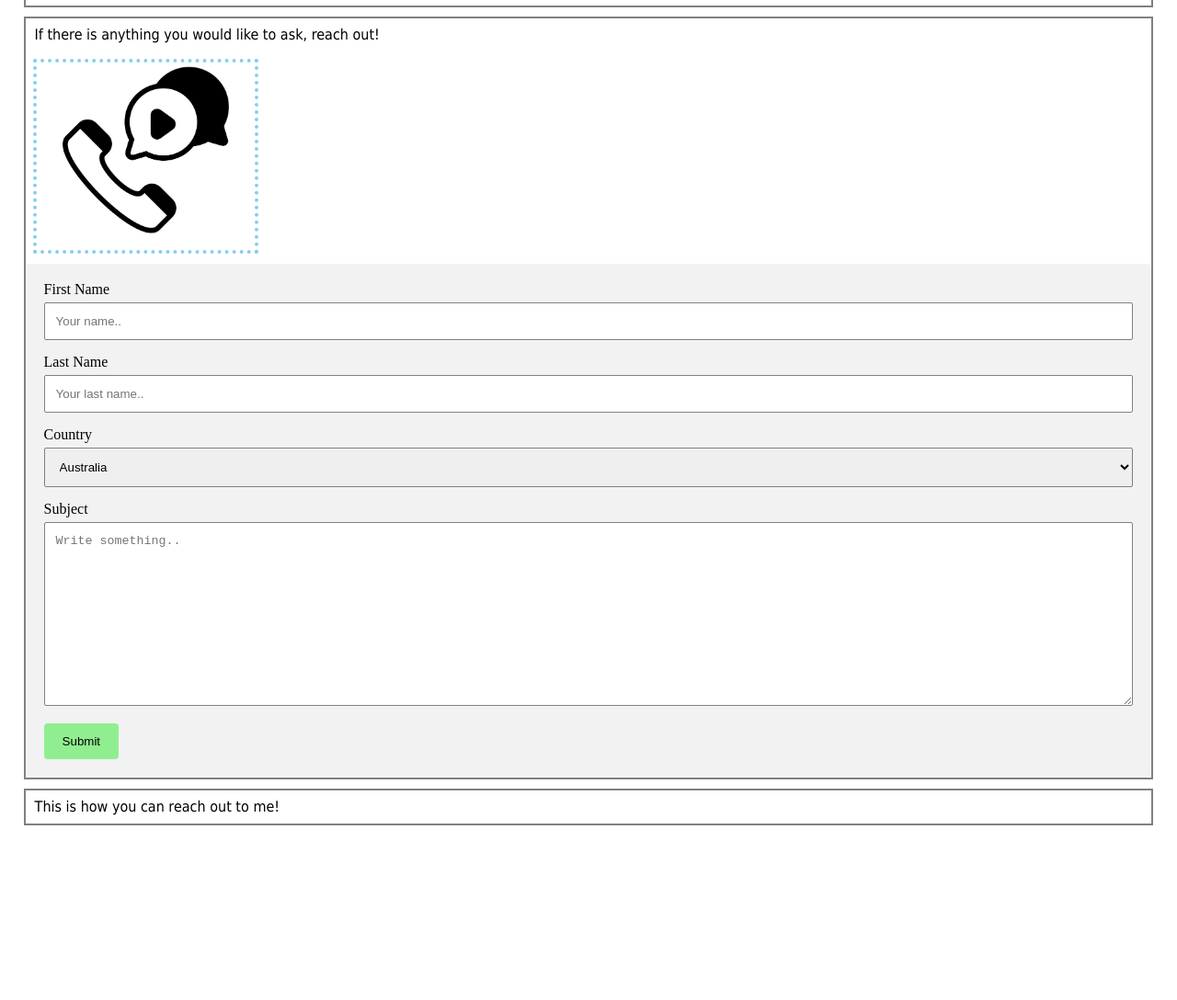
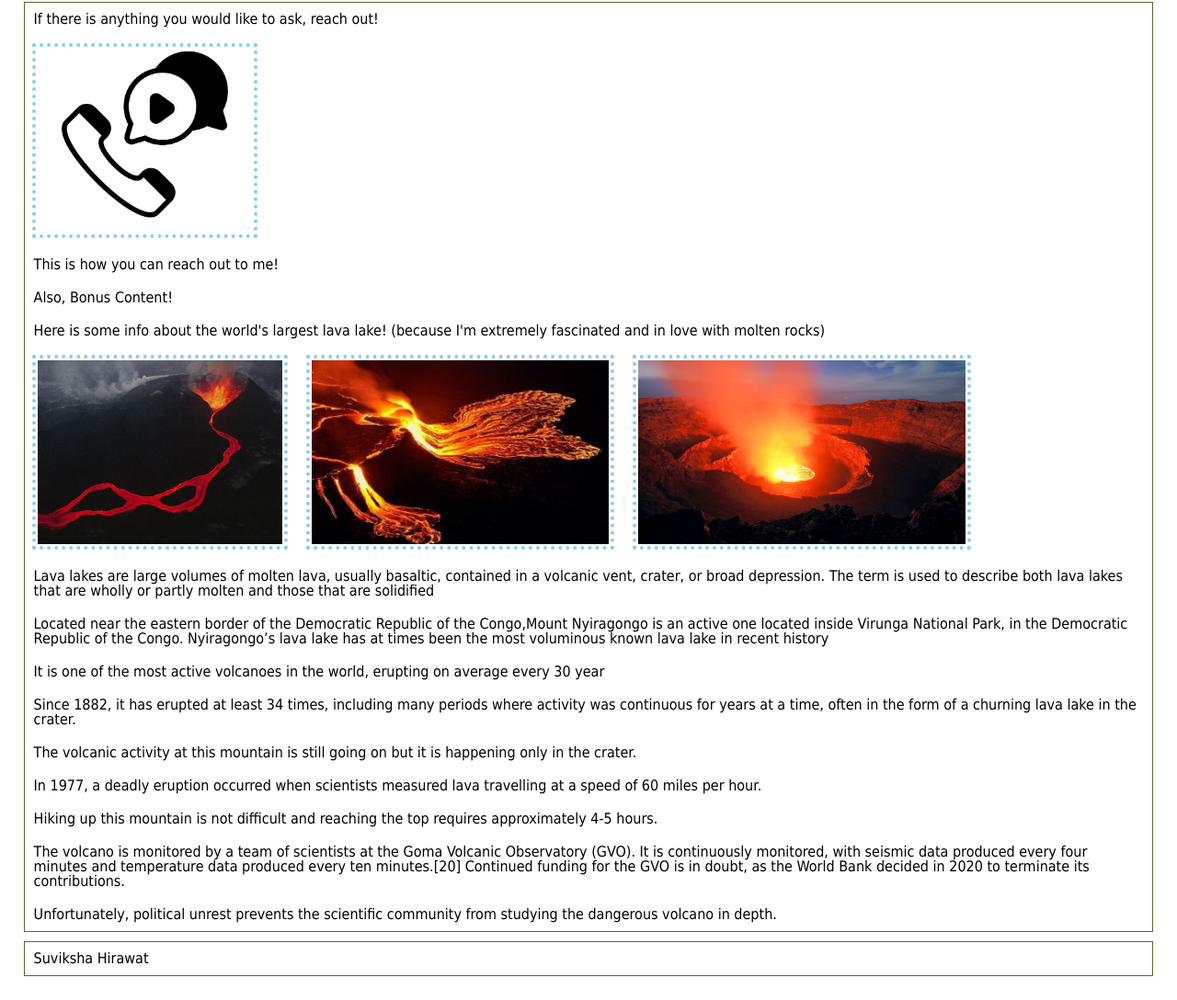
Before and after one commit to SuvikshaHirawat/resubmission-project_checkpoint, a plain HTML site: page contact.html in a window 1280 px wide. Shown: the part 166-1254 px from the top of the page at 92% size. Before the commit the page ends 1099 px from the top, so only its background shows below. Drawn offline with Linux system fonts and the light colour scheme.

Commit message:
Add files via upload

```diff
--- a/contact.html
+++ b/contact.html
@@ -27,38 +27,31 @@
     <main id="main">
         <p>If there is anything you would like to ask, reach out! </p>
 
-        <img src = "images/contact.png" alt="phone icon" width="200"/>
+        <img src = "images/contact.png" alt="" width="200"/>
+        <p> This is how you can reach out to me!</p>
 
-        <!-- contact form -->
-        <div class="container">
-            <form action="action_page.php">
+        <h2>Also, Bonus Content!</h2>
 
-              <label for="fname">First Name</label>
-              <input type="text" id="fname" name="firstname" placeholder="Your name..">
+        <p>Here is some info about the world's largest lava lake!
+        (because I'm extremely fascinated and in love with molten rocks)</p>
 
-              <label for="lname">Last Name</label>
-              <input type="text" id="lname" name="lastname" placeholder="Your last name..">
+        <img src = "images/v_1.jpg" alt= "lava flowing into a river down the side of Mount Nyiragongo Lava Lake" width="200"/>
+        <img src = "images/v_2.jpg" alt= "lava overflowing from Mount Nyiragongo Lava Lake" width="200"/>
+        <img src = "images/v_3.jpg" alt= "bird's view of Mount Nyiragongo Lava Lake" width="200"/>
 
-              <label for="country">Country</label>
-              <select id="country" name="country">
-                <option value="australia">Australia</option>
-                <option value="canada">Canada</option>
-                <option value="usa">USA</option>
-                <option value="India">India</option>
-              </select>
-
-              <label for="subject">Subject</label>
-              <textarea id="subject" name="subject" placeholder="Write something.." style="height:200px"></textarea>
-
-              <input type="submit" value="Submit">
-
-            </form>
-          </div>
-
+        <p>Lava lakes are large volumes of molten lava, usually basaltic, contained in a volcanic vent, crater, or broad depression. The term is used to describe both lava lakes that are wholly or partly molten and those that are solidified </p>
+        <p>Located near the eastern border of the Democratic Republic of the Congo,Mount Nyiragongo is an active one located inside Virunga National Park, in the Democratic Republic of the Congo. Nyiragongo’s lava lake has at times been the most voluminous known lava lake in recent history</p>
+        <p>It is one of the most active volcanoes in the world, erupting on average every 30 year</p>
+        <p>Since 1882, it has erupted at least 34 times, including many periods where activity was continuous for years at a time, often in the form of a churning lava lake in the crater.</p>
+        <p>The volcanic activity at this mountain is still going on but it is happening only in the crater.</p>
+        <p>In 1977, a deadly eruption occurred when scientists measured lava travelling at a speed of 60 miles per hour.</p>
+        <p>Hiking up this mountain is not difficult and reaching the top requires approximately 4-5 hours.</p>
+        <p>The volcano is monitored by a team of scientists at the Goma Volcanic Observatory (GVO). It is continuously monitored, with seismic data produced every four minutes and temperature data produced every ten minutes.[20] Continued funding for the GVO is in doubt, as the World Bank decided in 2020 to terminate its contributions.</p>
+        <p>Unfortunately, political unrest prevents the scientific community from studying the dangerous volcano in depth.</p>
     </main>
 
     <footer>
-        <p> This is how you can reach out to me!</p>
+        <p>Suviksha Hirawat</p>
     </footer>
 </body>
 </html>
--- a/css/style.css
+++ b/css/style.css
@@ -12,15 +12,14 @@ h1{
     font-family: 'Segoe UI', Tahoma, Geneva, Verdana, sans-serif;
 }
 nav li {
-    padding:12 px;
+    padding: 12px;
     background-color: lightblue;
 	width:25%;
 	border:1px dashed slategray;
 	display: inline-block;
 	width: 20%;
     font-family: 'Segoe UI', Tahoma, Geneva, Verdana, sans-serif;
-
-}
+    }
 
 nav li a{
     text-decoration: none;
@@ -55,47 +54,16 @@ img:hover{
 
 a:visited{color:#0000FF}
 
-header, nav, main, h1, footer{
+/* header, nav, main, h1, footer{
 	border: 2px solid grey;
 	margin: 10px 0;
+} */
+
+main, h1, footer{
+	border: 1px solid darkolivegreen;
+	margin: 10px 0;
 }
-
 p, h1, h2 {
     padding: 10px;
     font-family: Tahoma, Geneva, Verdana, sans-serif;
 }
-
-/* contact form */
-input[type=text], select, textarea {
-    width: 100%;
-    padding: 12px;
-    border: 1px solid gray;
-    border-radius: 2px;
-    box-sizing: border-box;
-    margin-top: 6px;
-    margin-bottom: 16px;
-    resize: vertical
-  }
-
-  /* Submit button on contact form */
-  input[type=submit] {
-    background-color:lightgreen;
-    color: black;
-    padding: 12px 20px;
-    border: none;
-    border-radius: 4px;
-    cursor: pointer;
-  }
-
-  /* When moving the mouse over the submit button, add a darker green color */
-  input[type=submit]:hover {
-    background-color: #45a049;
-    color: white;
-  }
-
-  /* contact form- background color*/
-  .container {
-    border-radius: 5px;
-    background-color: #f2f2f2;
-    padding: 20px;
-  }
```
Also changed, not shown: abstract.html (+3 -1 lines), index.html (+2 -1 lines), india.html (+9 -9 lines), images/v_1.jpg (added), images/v_2.jpg (added), images/v_3.jpg (added).
